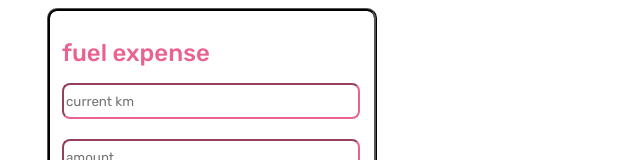
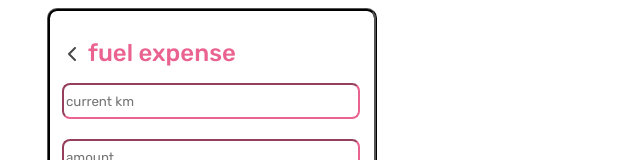
Before and after one commit to lumos-studio/leeway-web, a React (Vite) app: page /transaction in a window 1280 px wide. Shown: the top 160 px of the page, without its empty margins (436-1076 px from the left). Built offline with nearby package versions, Linux system fonts and the light colour scheme.

Commit message:
added back navigation button

```diff
--- a/src/App.css
+++ b/src/App.css
@@ -237,3 +237,13 @@ body {
   align-items: center;
   justify-content: center;
 }
+
+.back {
+  height: 12px;
+  width: 6px;
+  padding-right: 20px;
+  background-color: transparent;
+  border: none;
+  cursor: pointer;
+  color: #49484B;
+}
--- a/src/Pages/Transaction.jsx
+++ b/src/Pages/Transaction.jsx
@@ -21,8 +21,6 @@ function Transaction() {
                 litres,
                 date
             };
-            // localStorage.setItem('transaction', JSON.stringify(transactionData));
-            // console.log('Data entered:', transactionData);
             let transactions = JSON.parse(localStorage.getItem('transactions')) || [];
             transactions.push(transactionData);
             localStorage.setItem('transactions', JSON.stringify(transactions));
@@ -34,15 +32,13 @@ function Transaction() {
             setDate('');
         }
     };
-
-    function handleClick() {
-        navigate("/Home")
-
-    }
+    const handleBackClick = () => {
+        navigate("/Home");
+    };
 
     return (
         <div class="next">
-            <h1>fuel expense</h1>
+            <h1><button className="back" onClick={handleBackClick}><img src="back.svg"></img></button>fuel expense</h1>
             <div class="transaction-ip">
                 <input type="number" placeholder="current km" value={km} onChange={(e) => handleInputChange(e, setKm)} />
                 <input type="number" placeholder="amount" value={amount} onChange={(e) => handleInputChange(e, setAmount)} />
```
Also changed, not shown: src/Pages/Home.jsx (+0 -19 lines), public/back.svg (added).
